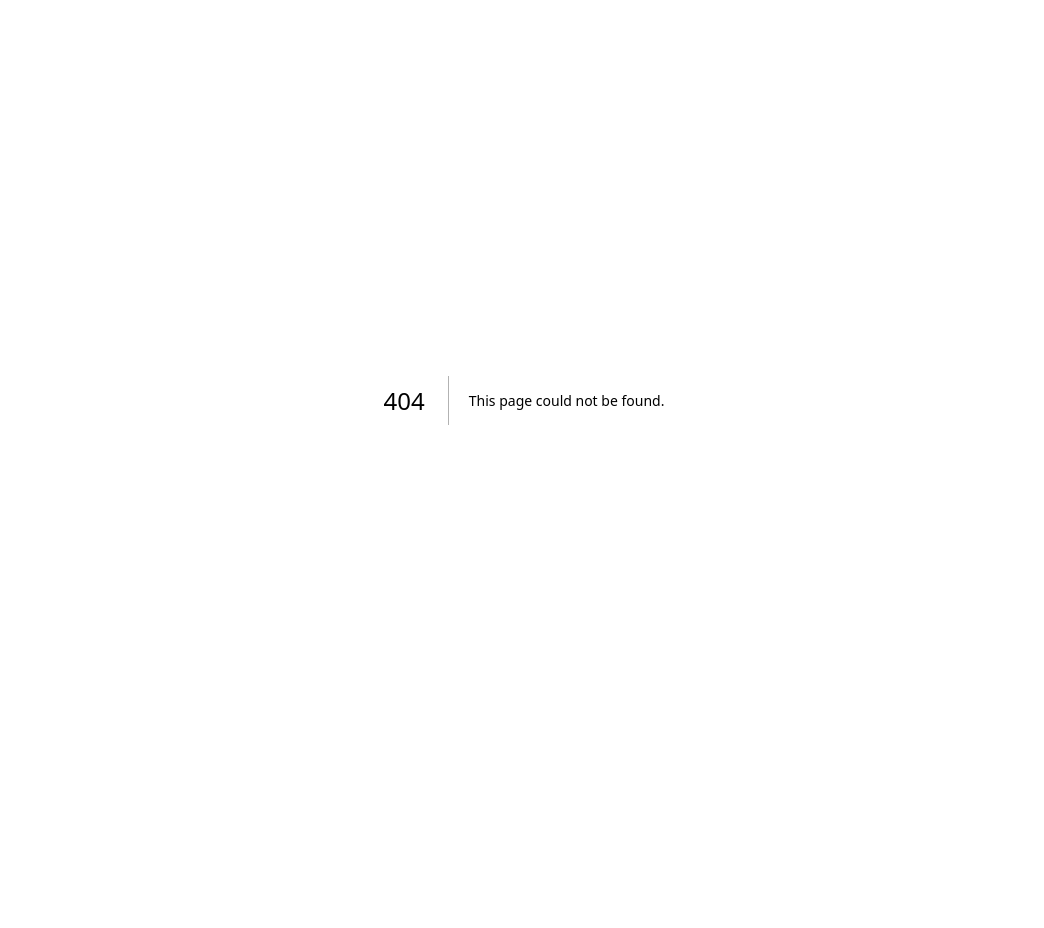
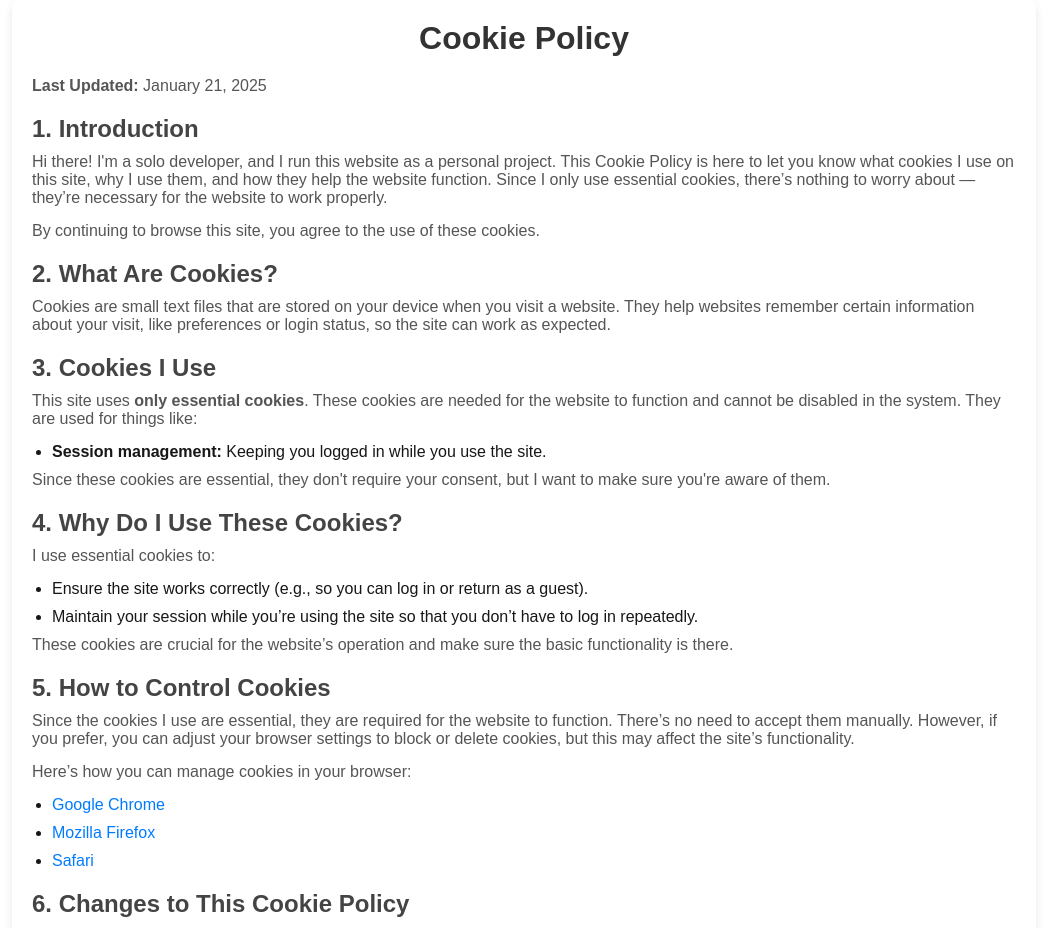
Before and after one commit to leigh966/deadliner, a Next.js app: page /cookie-policy in a window 1280 px wide. Before the commit this address had no page. Shown: the top 928 px of the page, without its empty margins (116-1160 px from the left). Before the commit the page ends 800 px from the top, so only its background shows below. Built offline with nearby package versions, Linux system fonts and the light colour scheme.

Commit message:
created basic cookie policy with the help of chatgpt

```diff
--- /dev/null
+++ b/src/app/cookie-policy/cookiepolicy.module.css
@@ -0,0 +1,57 @@
+/* Container for the content */
+.container {
+  width: 80%;
+  max-width: 1080px;
+  margin: 0 auto;
+  background-color: #fff;
+  padding: 20px;
+  border-radius: 8px;
+  box-shadow: 0 4px 8px rgba(0, 0, 0, 0.1);
+}
+
+/* Heading styling */
+.heading1 {
+  font-size: 2rem;
+  color: #333;
+  margin-bottom: 20px;
+  text-align: center;
+}
+
+.heading2 {
+  font-size: 1.5rem;
+  margin-top: 20px;
+  margin-bottom: 10px;
+  color: #444;
+}
+
+/* Paragraph styling */
+.paragraph {
+  font-size: 1rem;
+  margin-bottom: 15px;
+  color: #555;
+}
+
+/* List styling */
+.list {
+  list-style-type: disc;
+  margin-left: 20px;
+}
+
+.listItem {
+  margin-bottom: 10px;
+}
+
+/* Link styling */
+.link {
+  color: #007bff;
+  text-decoration: none;
+}
+
+.link:hover {
+  text-decoration: underline;
+}
+
+/* Footer and contact info */
+.strong {
+  font-weight: bold;
+}
--- /dev/null
+++ b/src/app/cookie-policy/page.js
@@ -0,0 +1,127 @@
+// app/cookie-policy/page.js
+import styles from "./cookiePolicy.module.css";
+
+const CookiePolicy = () => {
+  return (
+    <div className={styles.container}>
+      <h1 className={styles.heading1}>Cookie Policy</h1>
+      <p className={styles.paragraph}>
+        <strong>Last Updated:</strong> January 21, 2025
+      </p>
+
+      <h2 className={styles.heading2}>1. Introduction</h2>
+      <p className={styles.paragraph}>
+        Hi there! I'm a solo developer, and I run this website as a personal
+        project. This Cookie Policy is here to let you know what cookies I use
+        on this site, why I use them, and how they help the website function.
+        Since I only use essential cookies, there’s nothing to worry about —
+        they’re necessary for the website to work properly.
+      </p>
+      <p className={styles.paragraph}>
+        By continuing to browse this site, you agree to the use of these
+        cookies.
+      </p>
+
+      <h2 className={styles.heading2}>2. What Are Cookies?</h2>
+      <p className={styles.paragraph}>
+        Cookies are small text files that are stored on your device when you
+        visit a website. They help websites remember certain information about
+        your visit, like preferences or login status, so the site can work as
+        expected.
+      </p>
+
+      <h2 className={styles.heading2}>3. Cookies I Use</h2>
+      <p className={styles.paragraph}>
+        This site uses <strong>only essential cookies</strong>. These cookies
+        are needed for the website to function and cannot be disabled in the
+        system. They are used for things like:
+      </p>
+      <ul className={styles.list}>
+        <li className={styles.listItem}>
+          <strong>Session management:</strong> Keeping you logged in while you
+          use the site.
+        </li>
+      </ul>
+      <p className={styles.paragraph}>
+        Since these cookies are essential, they don't require your consent, but
+        I want to make sure you're aware of them.
+      </p>
+
+      <h2 className={styles.heading2}>4. Why Do I Use These Cookies?</h2>
+      <p className={styles.paragraph}>I use essential cookies to:</p>
+      <ul className={styles.list}>
+        <li className={styles.listItem}>
+          Ensure the site works correctly (e.g., so you can log in or return as
+          a guest).
+        </li>
+        <li className={styles.listItem}>
+          Maintain your session while you’re using the site so that you don’t
+          have to log in repeatedly.
+        </li>
+      </ul>
+      <p className={styles.paragraph}>
+        These cookies are crucial for the website’s operation and make sure the
+        basic functionality is there.
+      </p>
+
+      <h2 className={styles.heading2}>5. How to Control Cookies</h2>
+      <p className={styles.paragraph}>
+        Since the cookies I use are essential, they are required for the website
+        to function. There’s no need to accept them manually. However, if you
+        prefer, you can adjust your browser settings to block or delete cookies,
+        but this may affect the site’s functionality.
+      </p>
+      <p className={styles.paragraph}>
+        Here’s how you can manage cookies in your browser:
+      </p>
+      <ul className={styles.list}>
+        <li className={styles.listItem}>
+          <a
+            href="https://support.google.com/chrome/answer/95647?hl=en"
+            target="_blank"
+            className={styles.link}
+            rel="noopener noreferrer"
+          >
+            Google Chrome
+          </a>
+        </li>
+        <li className={styles.listItem}>
+          <a
+            href="https://support.mozilla.org/en-US/kb/enable-and-disable-cookies-website-preferences"
+            target="_blank"
+            className={styles.link}
+            rel="noopener noreferrer"
+          >
+            Mozilla Firefox
+          </a>
+        </li>
+        <li className={styles.listItem}>
+          <a
+            href="https://support.apple.com/guide/safari/manage-cookies-and-website-data-sfri11471/mac"
+            target="_blank"
+            className={styles.link}
+            rel="noopener noreferrer"
+          >
+            Safari
+          </a>
+        </li>
+      </ul>
+
+      <h2 className={styles.heading2}>6. Changes to This Cookie Policy</h2>
+      <p className={styles.paragraph}>
+        Since this website is a personal project, I may update this policy
+        occasionally. If I make any changes, I’ll update the “Last Updated” date
+        above. Feel free to check back here to stay informed.
+      </p>
+
+      <h2 className={styles.heading2}>7. Contact Me</h2>
+      <p className={styles.paragraph}>
+        If you have any questions or concerns about this Cookie Policy or how
+        cookies are used on this site, feel free to reach out to me at{" "}
+        <strong className={styles.strong}>support@itsthenikolai.com</strong>.
+      </p>
+    </div>
+  );
+};
+
+export default CookiePolicy;
```
